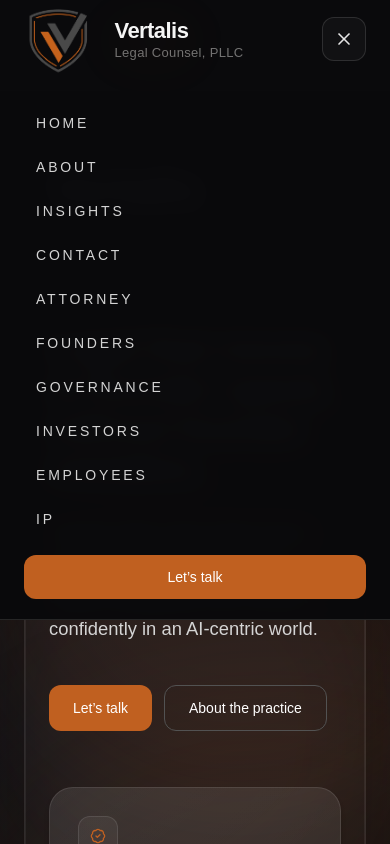
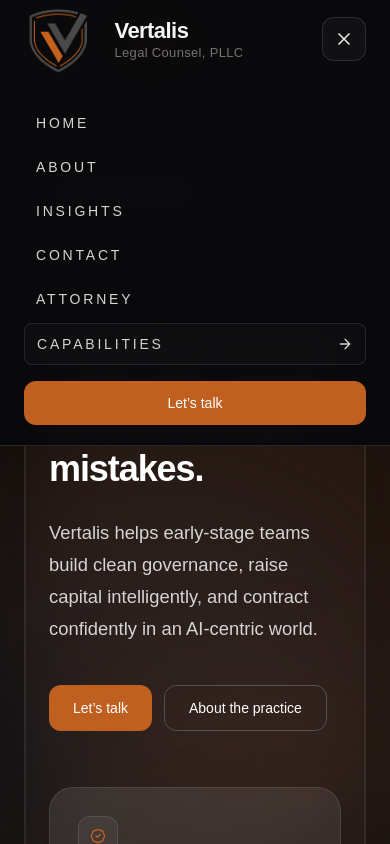
Before and after one commit to timntbb/vertalis-website, a Next.js app: page / in a window 390 px wide. Both pictures are taken after a click on the button "Open menu". Shown: the top 844 px of the page. Built offline with nearby package versions, Linux system fonts and the light colour scheme.

Commit message:
Add mobile Capabilities submenu in header navigation

```diff
--- a/app/page.tsx
+++ b/app/page.tsx
@@ -353,6 +353,7 @@
 export function Header() {
   const pathname = usePathname();
   const [mobileOpen, setMobileOpen] = React.useState(false);
+  const [mobileCapabilitiesOpen, setMobileCapabilitiesOpen] = React.useState(false);
 
   const navItems: Array<[string, string]> = [
     ["Home", "#top"],
@@ -376,8 +377,9 @@
   const ctaPy = scaled(8, 6);
   const ctaTextSize = scaled(14, 12);
 
-  const mobileLinks: Array<[string, string]> = [
-    ...navItems,
+  const mobileLinks: Array<[string, string]> = [...navItems];
+
+  const mobileCapabilityLinks: Array<[string, string]> = [
     ["Founders", "/about/founders"],
     ["Governance", "/about/governance"],
     ["Investors", "/about/investors"],
@@ -388,6 +390,7 @@
   const onMobileLinkClick = (href: string): React.MouseEventHandler<HTMLAnchorElement> => {
     return (e) => {
       setMobileOpen(false);
+      setMobileCapabilitiesOpen(false);
 
       if (!href.startsWith("#")) return;
       if (pathname !== "/") return;
@@ -472,7 +475,13 @@
               type="button"
               aria-label={mobileOpen ? "Close menu" : "Open menu"}
               aria-expanded={mobileOpen}
-              onClick={() => setMobileOpen((prev) => !prev)}
+              onClick={() => {
+                setMobileOpen((prev) => {
+                  const next = !prev;
+                  if (!next) setMobileCapabilitiesOpen(false);
+                  return next;
+                });
+              }}
               className="inline-flex h-11 w-11 items-center justify-center rounded-xl border border-white/12 bg-white/[0.03] text-neutral-200 transition-colors hover:bg-white/[0.08] focus:outline-none focus-visible:ring-2 focus-visible:ring-white/20"
             >
               {mobileOpen ? <X className="h-5 w-5" /> : <Menu className="h-5 w-5" />}
@@ -497,6 +506,36 @@
                 {label}
               </a>
             ))}
+
+            <div className="rounded-lg border border-white/10 bg-white/[0.02]">
+              <button
+                type="button"
+                onClick={() => setMobileCapabilitiesOpen((prev) => !prev)}
+                aria-expanded={mobileCapabilitiesOpen}
+                className="flex w-full items-center justify-between rounded-lg px-3 py-2.5 text-sm uppercase tracking-[0.2em] text-neutral-300 transition-colors hover:bg-white/5 hover:text-white"
+              >
+                <span>Capabilities</span>
+                <ArrowRight
+                  className={cx(
+                    "h-4 w-4 transition-transform duration-200",
+                    mobileCapabilitiesOpen ? "rotate-90" : "rotate-0"
+                  )}
+                />
+              </button>
+
+              <div className={cx("grid gap-1 px-2 pb-2", mobileCapabilitiesOpen ? "block" : "hidden")}>
+                {mobileCapabilityLinks.map(([label, href]) => (
+                  <a
+                    key={`mobile-cap-${href}`}
+                    href={toHref(href)}
+                    onClick={onMobileLinkClick(href)}
+                    className="rounded-md px-3 py-2 text-sm text-neutral-300 transition-colors hover:bg-white/5 hover:text-white"
+                  >
+                    {label}
+                  </a>
+                ))}
+              </div>
+            </div>
           </nav>
 
           <div className="mt-4">
```
